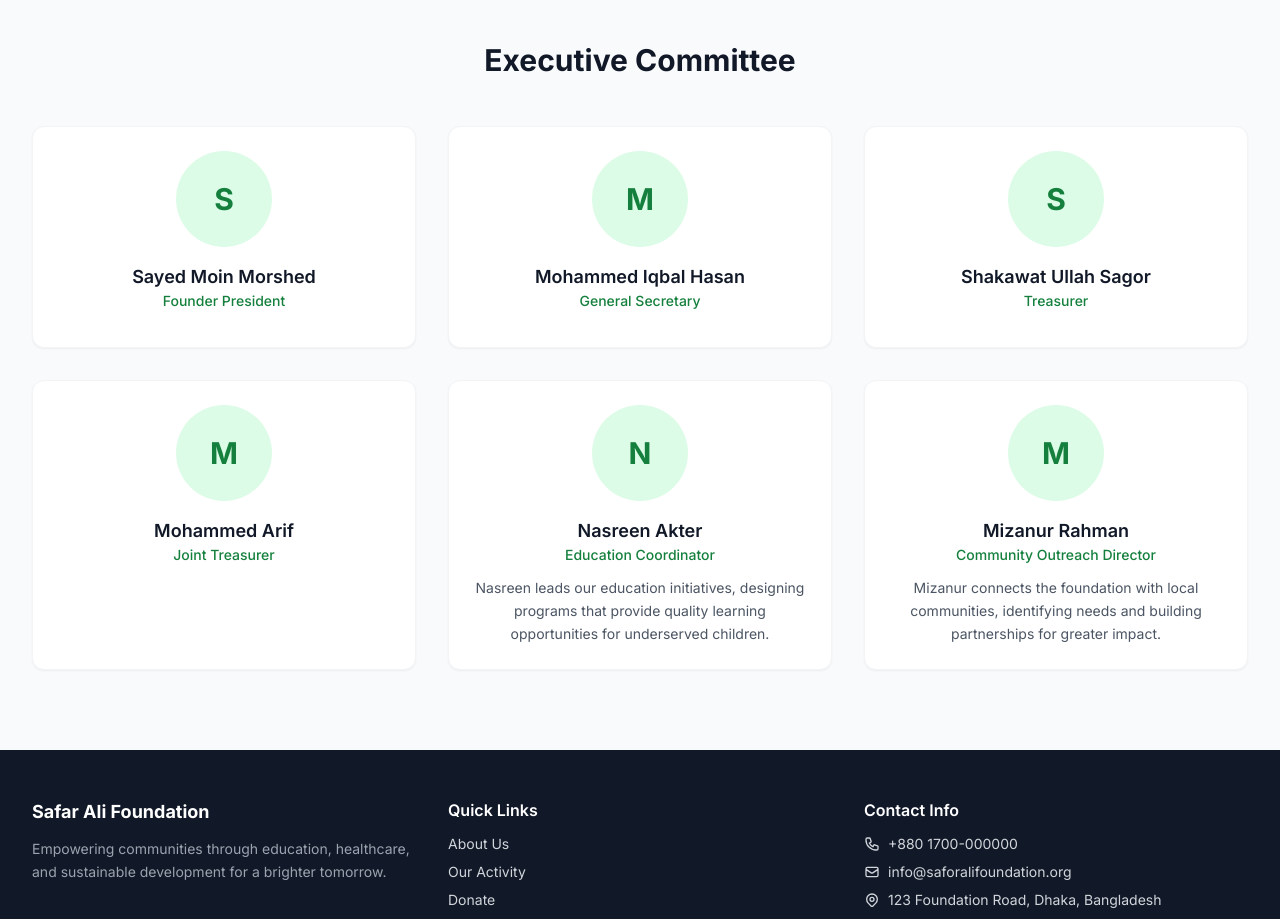
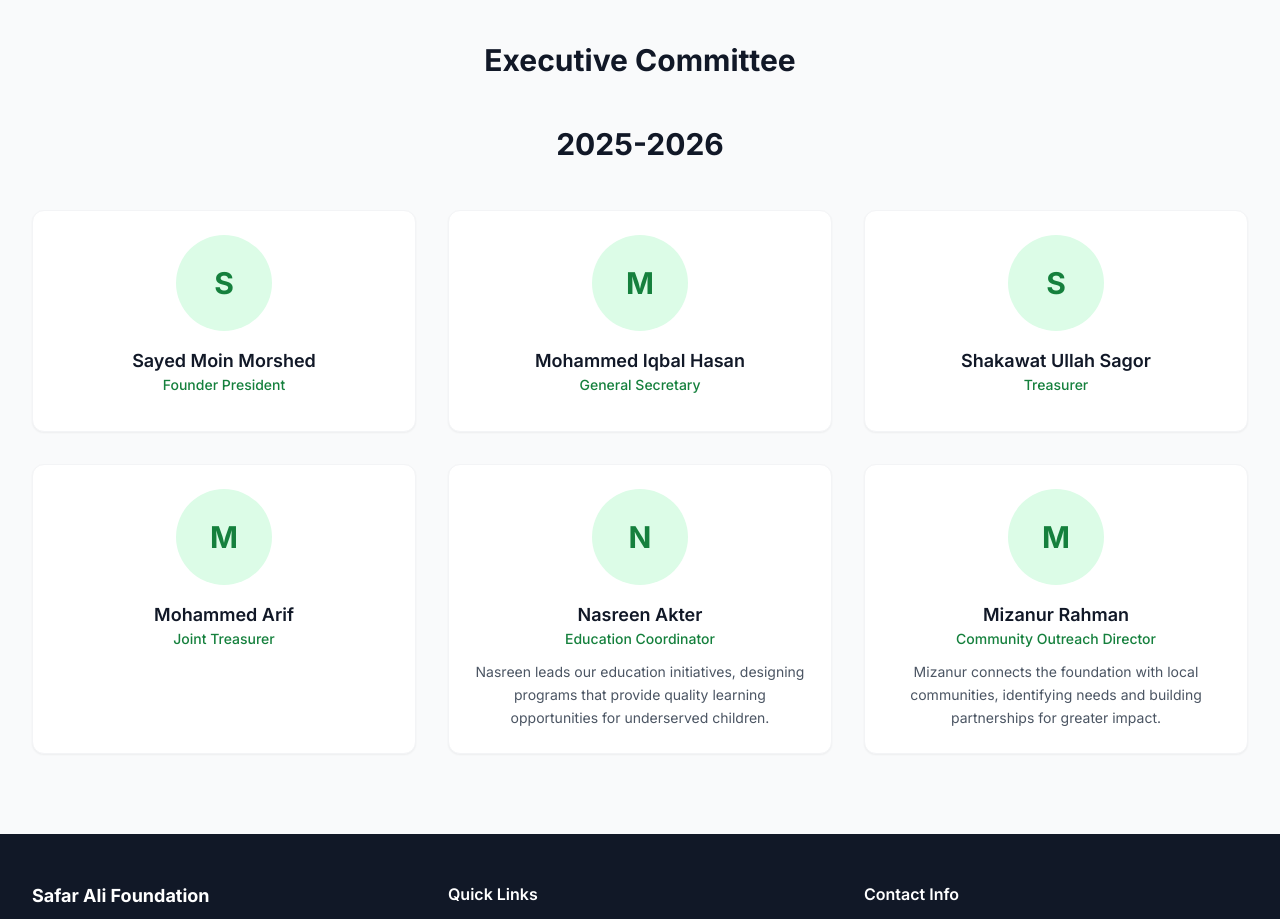
Before and after one commit to mrjiyadkhalil/safor-ali-foundation, a Next.js app: page /about in a window 1280 px wide. Shown: the part 860-1779 px from the top of the page. Built offline with nearby package versions, Linux system fonts and the light colour scheme.

Commit message:
Update on

```diff
--- a/src/app/about/page.tsx
+++ b/src/app/about/page.tsx
@@ -44,6 +44,9 @@ export default function AboutPage() {
           <h2 className="text-3xl font-bold text-center text-gray-900 mb-12">
             Executive Committee
           </h2>
+          <h3 className="text-3xl font-bold text-center text-gray-900 mb-12">
+            2025-2026
+          </h3>
           <div className="grid grid-cols-1 sm:grid-cols-2 lg:grid-cols-3 gap-8">
             {committee.map((member, index) => (
               <div
```
